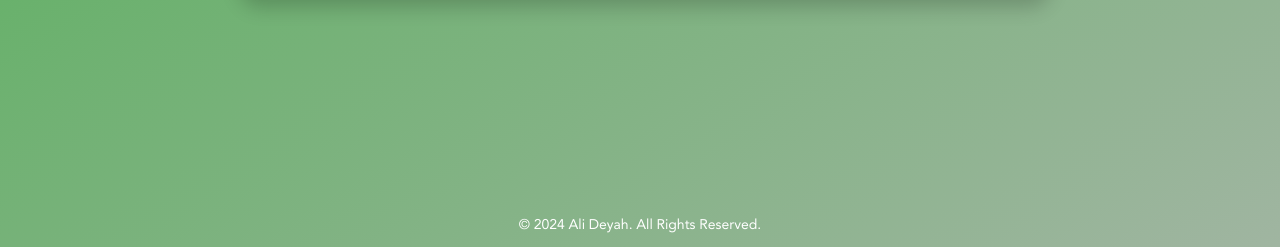
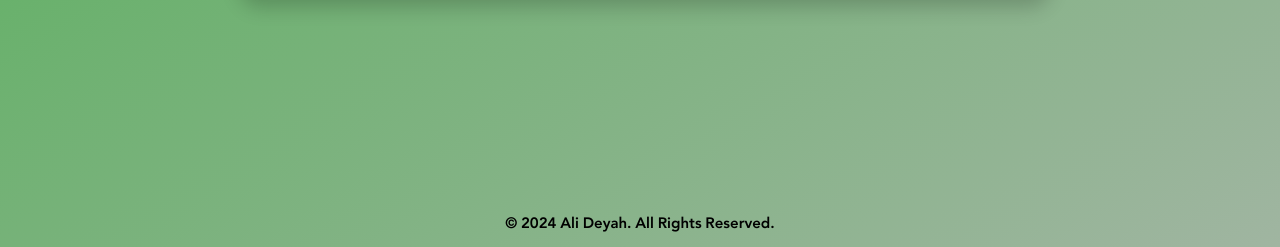
Before and after one commit to Alabfa/football_quiz_download_now, a plain HTML site: page index.html in a window 1280 px wide. Shown: the part 553-800 px from the top of the page. Drawn offline with Linux system fonts and the light colour scheme.

Commit message:
Update copyrights text style

```diff
--- a/index.html
+++ b/index.html
@@ -34,7 +34,7 @@
             </div>
 
         </div>
-        <p id="footer">© 2024 Ali Deyah. All Rights Reserved.</p>
+        <p id="footer">&copy; 2024 Ali Deyah. All Rights Reserved.</p>
     </div>
     <script type="text/javascript" src="index.js"></script>
 </body>
--- a/styles.css
+++ b/styles.css
@@ -132,6 +132,7 @@ body {
     position: absolute;
     bottom: 10px;
     text-align: center;
-    font-size: 14px;
-    color: white;
+    font-size: 15px;
+    color: black;
+    font-weight: bold;
 }
```
